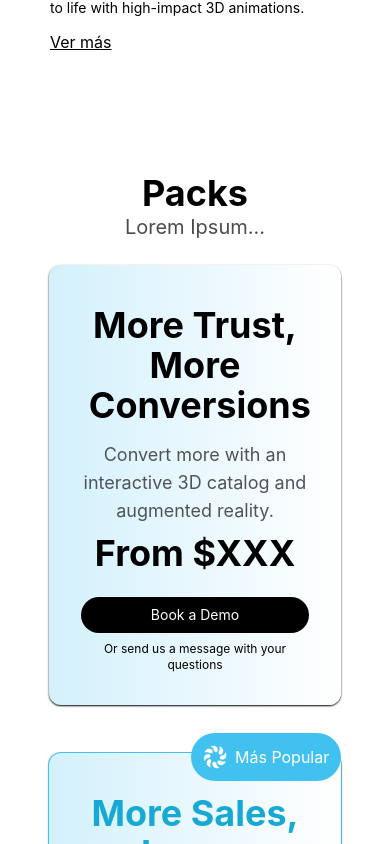
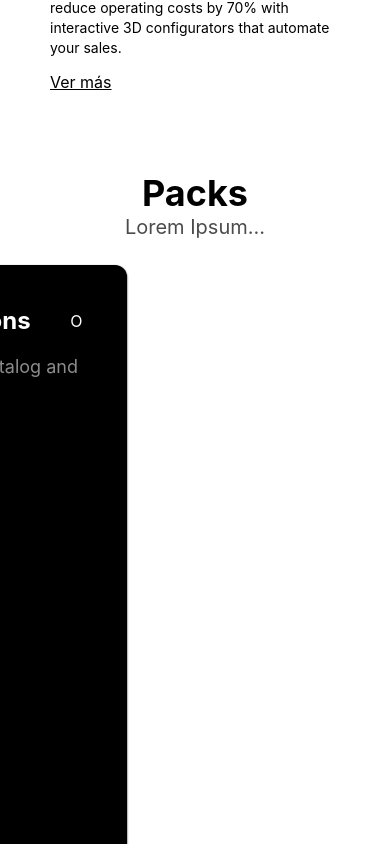
Before and after one commit to ManuelGurbanov/Opptix-Web, a React (Create React App) app: page / in a window 390 px wide. Shown: the part 1180-2024 px from the top of the page. Built offline with nearby package versions, Linux system fonts and the light colour scheme.

Commit message:
improved car

```diff
--- a/src/App.js
+++ b/src/App.js
@@ -56,9 +56,9 @@ function App() {
       ,
 
       picture:
-      <div className='w-full h-full bg-zinc-200 hover:bg-lightblue transition duration-75 flex justify-center items-center sm:rounded-[80px] rounded-lg relative'>
+      <a className='w-full h-full bg-zinc-200 hover:bg-lightblue transition duration-75 flex justify-center items-center sm:rounded-[80px] rounded-lg relative' href='/services/0'>
         <img src='phone.webp' className='h-full absolute bottom-0'></img>
-      </div>
+      </a>
     },
     {
       id: 1,
@@ -78,7 +78,7 @@ function App() {
 
 
       picture:
-      <div className='w-full h-full bg-black hover:bg-lightblue transition duration-75 flex justify-center items-center sm:rounded-[80px] rounded-lg relative'>
+      <a className='w-full h-full bg-black hover:bg-lightblue transition duration-75 flex justify-center items-center sm:rounded-[80px] rounded-lg relative' href='/services/1'>
         <video
           className="absolute top-0 left-0 w-full h-full object-cover z-0 sm:rounded-[80px]"
           src="/img/3d.mp4"
@@ -87,7 +87,7 @@ function App() {
           muted
           playsInline
         ></video>
-      </div>
+      </a>
     },
     {
       id: 2,
@@ -221,9 +221,9 @@ function App() {
         </div>
       </section>,
       picture:
-      <div className='w-full h-full bg-zinc-200 hover:bg-lightblue transition duration-75 flex justify-center items-center sm:rounded-[80px] rounded-lg relative'>
+      <a className='w-full h-full bg-zinc-200 hover:bg-lightblue transition duration-75 flex justify-center items-center sm:rounded-[80px] rounded-lg relative' href='/services/2'>
         <img src='phone.webp' className='h-full absolute bottom-0'></img>
-      </div>
+      </a>
     },
     {
       id: 3,
@@ -231,9 +231,9 @@ function App() {
       description: translate("staticRenderText", language),
       component: <></>,
       picture:
-        <div className='w-full h-full bg-zinc-200 hover:bg-lightblue transition duration-75 flex justify-center items-center sm:rounded-[80px] rounded-lg relative'>
+        <a className='w-full h-full bg-zinc-200 hover:bg-lightblue transition duration-75 flex justify-center items-center sm:rounded-[80px] rounded-lg relative' href='/services/3'>
           <img src='render.webp' className='absolute top-0 left-0 w-full h-full object-cover z-0 sm:rounded-[80px]'></img>
-        </div>
+        </a>
     },
     {
       id: 4,
@@ -241,9 +241,9 @@ function App() {
       description: translate("viewerText", language),
       component: <div className='w-full h-full bg-zinc-200'></div>,
       picture:
-        <div className='w-full h-full bg-zinc-200 hover:bg-lightblue transition duration-75 flex justify-center items-center sm:rounded-[80px] rounded-lg relative'>
+        <a className='w-full h-full bg-zinc-200 hover:bg-lightblue transition duration-75 flex justify-center items-center sm:rounded-[80px] rounded-lg relative' href='/services/4'>
           <img src='viewer.webp' className='absolute top-0 left-0 w-full h-full object-cover z-0 sm:rounded-[80px]'></img>
-        </div>
+        </a>
     },
     {
       id: 5,
@@ -312,6 +312,7 @@ function App() {
 
   const packs = [
     {
+        id: 0,
         title: translate("pack1Title", language),
         description: translate("pack1Description", language),
         price: translate("pack1Price", language),
@@ -321,6 +322,7 @@ function App() {
     },
 
     {
+        id: 1,
         title: translate("pack2Title", language),
         description: translate("pack2Description", language),
         price: translate("pack2Price", language),
@@ -329,6 +331,7 @@ function App() {
         results: translate("pack2Results", language).map(result => result)
     },
     {
+      id: 2,
       title: translate("pack3Title", language),
       description: translate("pack3Description", language),
       price: translate("pack3Price", language),
--- a/src/OurServices.js
+++ b/src/OurServices.js
@@ -3,7 +3,7 @@ import { useState } from 'react';
 import { translate } from './Translations';
 
 function OurServices({services,language}) {
-  let [actualService, setActualService] = useState(1);
+  let [actualService, setActualService] = useState(0);
 
 
   const raiseService = () => {
--- a/src/Packs.js
+++ b/src/Packs.js
@@ -1,60 +1,68 @@
 import React from 'react';
 import { translate } from "./Translations";
 
-function Packs({packs , language}) {
-
+function Packs({ packs, language }) {
+    const [activePack, setActivePack] = React.useState(0);
     return (
-        <div className='min-h-screen w-full items-center flex-col flex' id='packs'>
+        <div className='min-h-screen w-[1200px] items-center flex-col flex' id='packs'>
             <h1 className='text-center w-full text-4xl font-bold mt-12'>Packs</h1>
             <h2 className='text-center w-full text-xl opacity-70 mb-6 sm:mb-0'>Lorem Ipsum...</h2>
 
-
-        <div className='w-3/4 sm:w-2/3 lg:min-w-[1100px] bg-white flex flex-col lg:flex-row justify-center items-start sm:p-8 gap-12 m-0 mb-16 sm:mb-0'>
+            <div className='w-[1119px] bg-white flex flex-col lg:flex-row justify-center items-start sm:p-8 gap-12 m-0 mb-16 sm:mb-0'>
                 {packs.map((pack, index) => (
                     <div
                         key={index}
                         data-aos-delay={`${300 + index * 100}`}
-        className={`shadow-sm shadow-black lg:h-[700px] sm:min-h-[750px] lg:w-[390px] w-full
-        lightblueGradientVariant rounded-xl flex flex-col items-center text-center p-8
-        relative
-        ${pack.isMostPopular ? "text-lightblue2 ring-1 ring-lightblue" : "text-black"}`}
+                        className={`shadow-sm shadow-black h-[600px] rounded-xl flex flex-col items-center text-center p-8 box-border
+                        relative transition-all duration-300 ease-in-out
+                        ${pack.isMostPopular ? "text-lightblue2 ring-1 ring-lightblue" : "text-black"}
+                        ${activePack == pack.id ? "w-[491px]" : "w-[294px]"}
+                        ${pack.id == 0 && "text-white bg-black"}
+                        ${pack.id == 1 && "text-black bg-lightblue2"}
+                        ${pack.id == 2 && "text-black bg-lightblue7 bg-opacity-50"}`}
                     >
-        {/* Etiqueta de "Más Popular" */}
-        {pack.isMostPopular && (
-            <div className='absolute top-0 right-0 -translate-y-5 bg-lightblue text-white
-                p-3 rounded-3xl flex items-center'>
-                <img src='img/whiteIcon.webp' className='w-6 mr-2' alt="Icono Popular" />
-                Más Popular
+                        {activePack == pack.id ? (
+                            <>
+                                <div className='w-full flex flex-row items-start justify-between'>
+                                    <h1 className='text-2xl font-bold w-full p-2 text-left text-white'>{pack.title}</h1>
+                                    <button className=' bg-black text-white p-3 rounded-3xl flex items-center aspect-square'
+                                        onClick={() => setActivePack(pack.id)}
+                                    >  {activePack == pack.id ? "O" : "X"} </button>
                                 </div>
-        )}
 
-        {/* Contenido principal */}
-        <h1 className='text-4xl font-bold w-full p-2'>{pack.title}</h1>
-        <p className='text-lg text-zinc-600 my-2'>{pack.description}</p>
+                                <p className='text-lg text-white my-2 w-full text-left text-opacity-55'>{pack.description}</p>
                                 <h2 className='text-4xl font-bold'>{pack.price}</h2>
                                 <p className={`text-md ${pack.monthly ? 'opacity-100' : 'opacity-0'}`}>mensuales</p>
-
-        {/* Sección de Resultados (visible solo en pantallas grandes) */}
-        <h3 className='text-lg font-bold text-left w-full hidden lg:block mt-6 text-black'>Resultados</h3>
-        <ul className='hidden lg:block text-sm text-black text-left'>
+                                <h3 className='text-lg font-bold text-left w-full hidden lg:block mt-6 text-white'>Resultados</h3>
+                                <ul className='hidden lg:block text-sm text-white text-left'>
                                     {pack.results.map((result, i) => (
                                         <li key={i}>{result}</li>
                                     ))}
                                 </ul>
-
-        {/* Botón de acción */}
                                 <button className={`mt-auto sm:p-3 p-2 mb-2 text-white rounded-full w-full text-sm transition-all hover:scale-105
                                     ease-in-out duration-75 ${pack.isMostPopular ? "bg-lightblue hover:bg-lightblue2 ring-1" : "bg-black hover:bg-zinc-700"}`}
                                 >
                                     {translate("bookDemo", language)}
                                 </button>
-        <p className='text-xs text-center w-full text-black sm:absolute sm:bottom-3'>
-            {translate("sendMessage", language)}
-        </p>
+                            </>
+                        ) : (
+                            <div className='flex flex-col items-center justify-end w-full h-full'>
+                                <button className='absolute top-2 right-4 bg-black text-white p-3 rounded-3xl flex items-center'
+                                        onClick={() => setActivePack(pack.id)}
+                                    >  {activePack == pack.id ? "O" : "X"} </button>
+                                <h1 className='text-3xl text-left font-bold w-full p-2 py-0 text-black mb-2'>{pack.title}</h1>
+                                <p className='text-xs text-left w-full p-2 py-0 text-black mb-2'>{pack.description}</p>
+                                <button className={`sm:p-3 p-2 mb-2 text-white rounded-full w-full text-sm transition-all hover:scale-105
+                                    ease-in-out duration-75 ${pack.isMostPopular ? "bg-lightblue hover:bg-lightblue2 ring-1" : "bg-black hover:bg-zinc-700"}`}
+                                >
+                                    {translate("bookDemo", language)}
+                                </button>
+                            </div>
+                        )}
                     </div>
                 ))}
+            </div>
 
-        </div>
             <div className='w-full flex sm:flex-row flex-col items-center justify-center sm:gap-5 gap-2 mb-16' data-aos="fade-up "data-aos-delay="200">
                 <h1 className='text-black font-extrabold text-xl'>
                     {translate("ownPack", language)}
--- a/src/Services.js
+++ b/src/Services.js
@@ -45,9 +45,9 @@ function Services({ language, services, setLanguage }) {
       {/* Menú para pantallas grandes */}
       <div className="hidden sm:flex justify-center items-center p-8 text-black gap-4 h-16 z-30 w-screen m-0 ring-1 ring-zinc-300 rounded-lg">
 
-        <Link to="/" className='w-full hover:scale-105 transition ease-in cursor-pointer duration-75 hidden sm:block'>
-            <img src="/darkOpptix.webp" alt="Logo" className="w-3/4" />
-        </Link>
+          <Link to="/" className='w-1/2 hover:scale-105 transition ease-in cursor-pointer duration-75 hidden sm:block'>
+            <img src="/darkOpptix.webp" alt="Logo" />
+          </Link>
 
         {services.map((service, index) => (
           <button
--- a/tailwind.config.js
+++ b/tailwind.config.js
@@ -12,6 +12,7 @@ module.exports = {
         lightblue4: "#91B4BFE5",
         lightblue5: "#007598",
         lightblue6: "#9FDFF6",
+        lightblue7: "#41C1EF",
       },
       screens: {
         'h1200': { raw: '(min-height: 1100px)' },
```
Also changed, not shown: src/AllConfigurators.js (+9 -7 lines), src/CarModelViewer.js (+24 -1 lines), src/ParrillaModelViewer.js (+28 -23 lines), 1 other file (tests, documents, lock files or other folders). Lines whose indentation alone changed are shown as unchanged.
